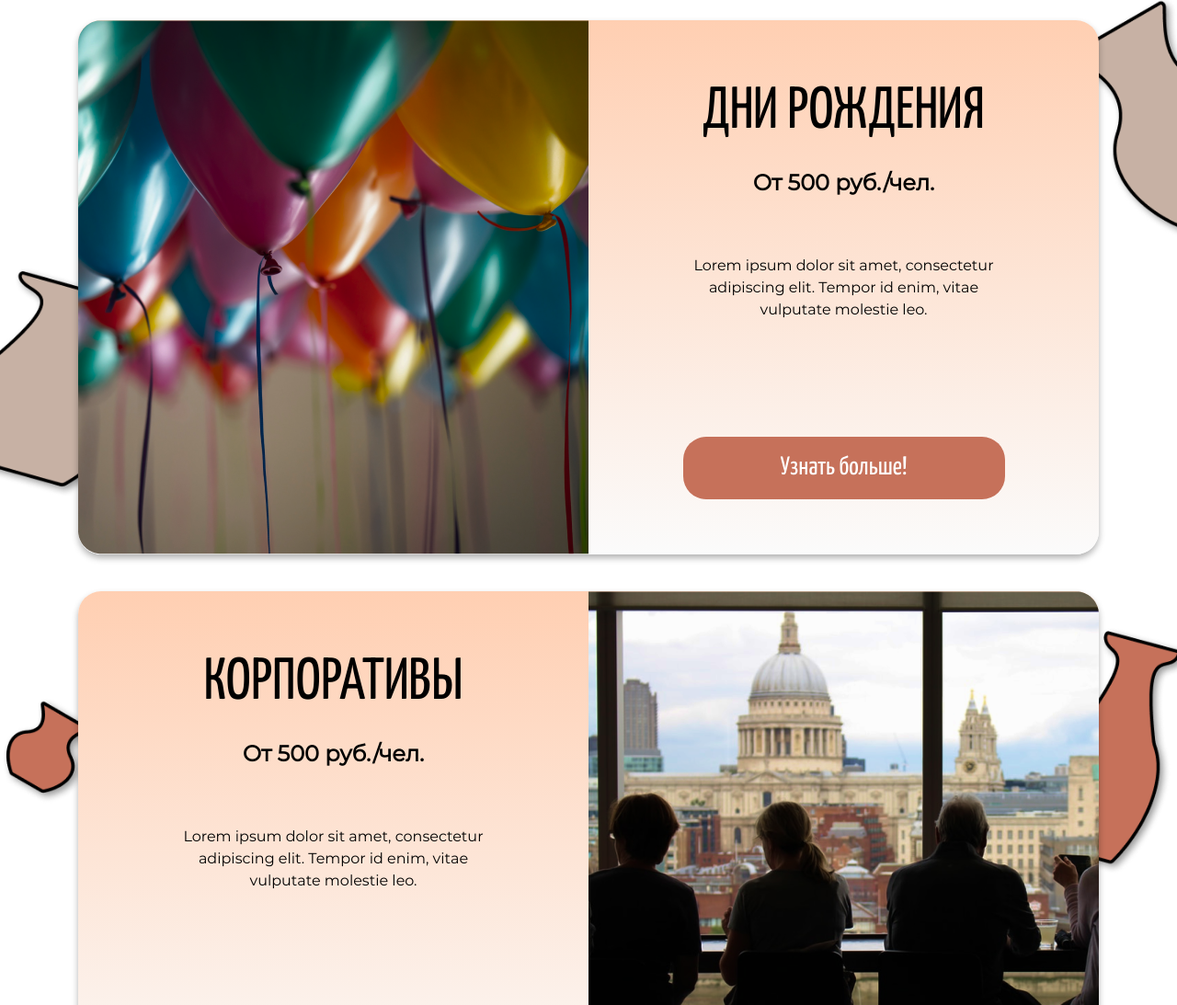
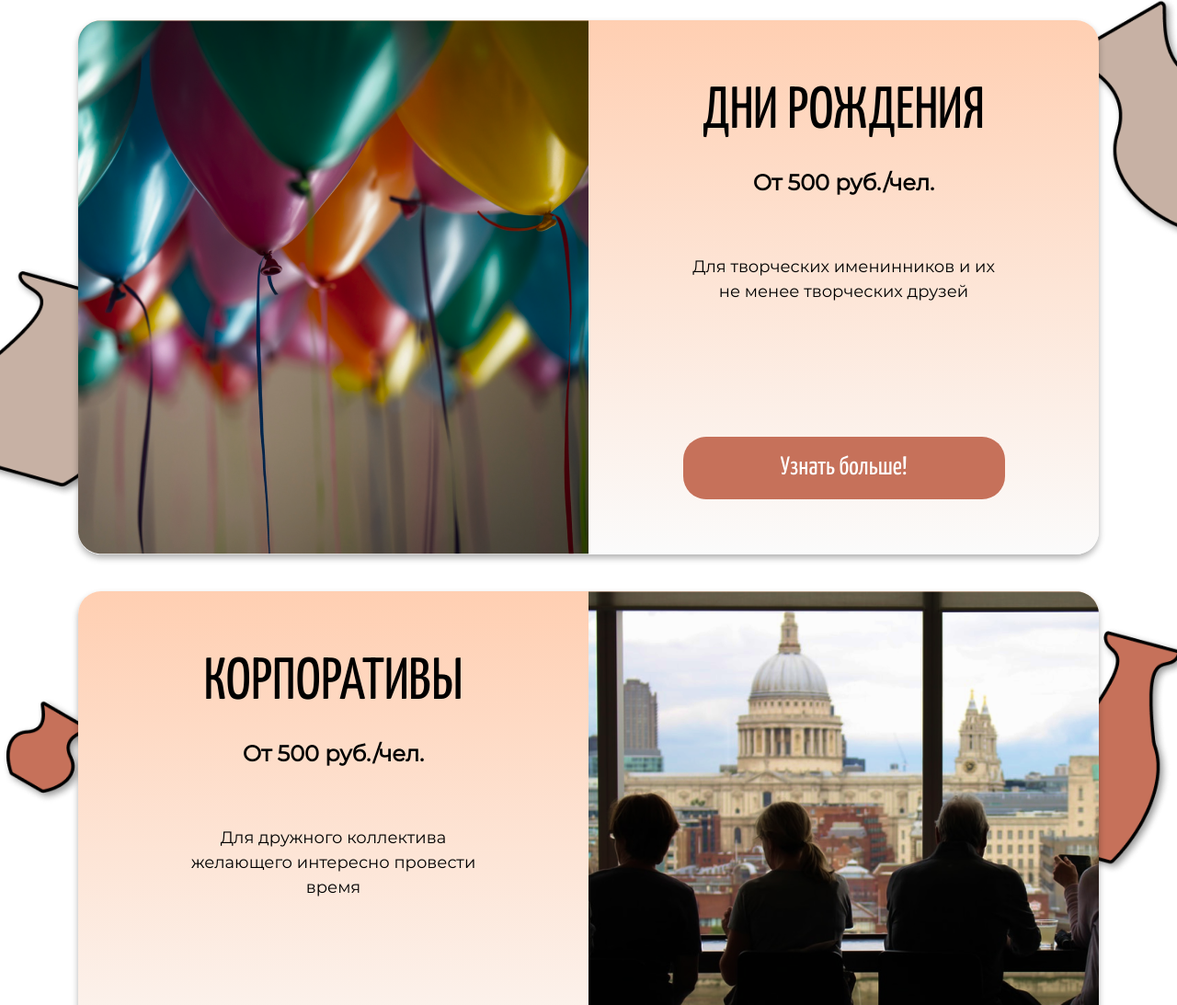
Before and after one commit to isok7071/GoncharnayaMasterskayaSite, a plain HTML site: page index.html in a window 1280 px wide. Shown: the part 3176-4269 px from the top of the page at 92% size. Drawn offline with Linux system fonts and the light colour scheme.

Commit message:
Файлы для работы сайта
Изменения в тексте

```diff
--- a/index.html
+++ b/index.html
@@ -218,9 +218,7 @@
                 <div class="wrapper-card">
                     <h2 class="event-name">ДНИ РОЖДЕНИЯ</h2>
                     <p class="event-price">От 500 руб./чел.</p>
-                    <p class="event-description">Lorem ipsum dolor sit amet, consectetur adipiscing elit. Tempor id
-                        enim, vitae vulputate molestie
-                        leo.</p>
+                    <p class="event-description">Для творческих именинников и их не менее творческих друзей</p>
                     <form method="get" action="#Form">
                         <button>Узнать больше!</button>
                     </form>
@@ -231,9 +229,7 @@
                 <div class="wrapper-card">
                     <h2 class="event-name">КОРПОРАТИВЫ</h2>
                     <p class="event-price">От 500 руб./чел.</p>
-                    <p class="event-description">Lorem ipsum dolor sit amet, consectetur adipiscing elit. Tempor id
-                        enim, vitae vulputate molestie
-                        leo.</p>
+                    <p class="event-description">Для дружного коллектива желающего интересно провести время</p>
                     <form method="get" action="#Form">
                         <button>Узнать больше!</button>
                     </form>
@@ -285,13 +281,13 @@
         <!--Изображения должны быть одинаковых размеров-->
         <div class="carousel-inner">
             <div class="carousel-item active">
-                <img src="img/slider/1.png" class="w-100 d-block" alt="...">
+                <img src="img/slider/1.png" class="w-100 d-block" alt="carousel-image">
             </div>
             <div class="carousel-item">
-                <img src="img/slider/2.png" class="w-100 d-block" alt="...">
+                <img src="img/slider/2.png" class="w-100 d-block" alt="carousel-image">
             </div>
             <div class="carousel-item">
-                <img src="img/slider/3.png" class="w-100  d-block" alt="...">
+                <img src="img/slider/3.png" class="w-100  d-block" alt="carousel-image">
             </div>
         </div>
     </div>
--- a/styles/style.css
+++ b/styles/style.css
@@ -417,7 +417,7 @@ a.navber-brand {
 }
 .wrapper-card .event-description {
   margin: 0;
-  font-size: 16px;
+  font-size: 18px;
   width: 350px;
   max-width: 100%;
 }
```
